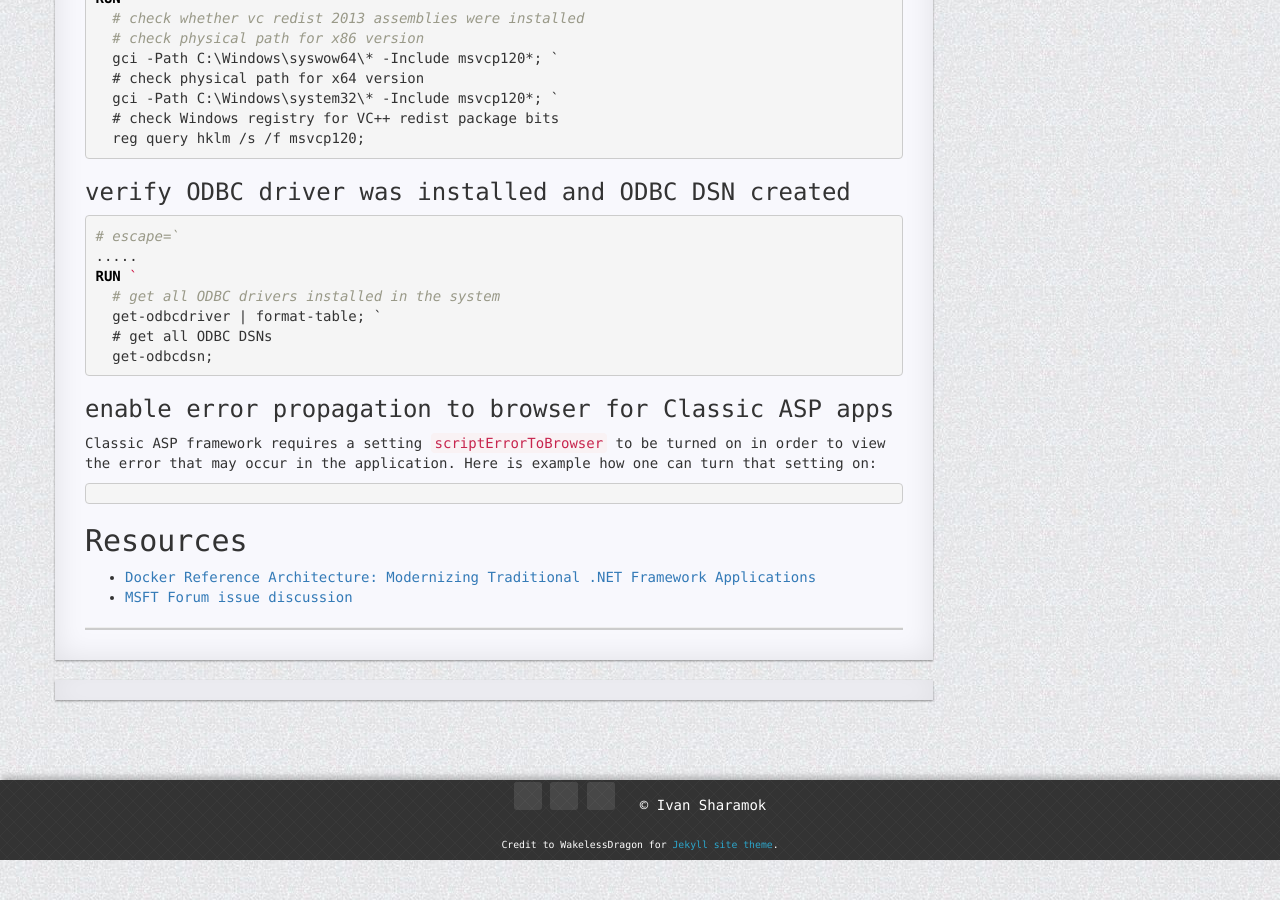
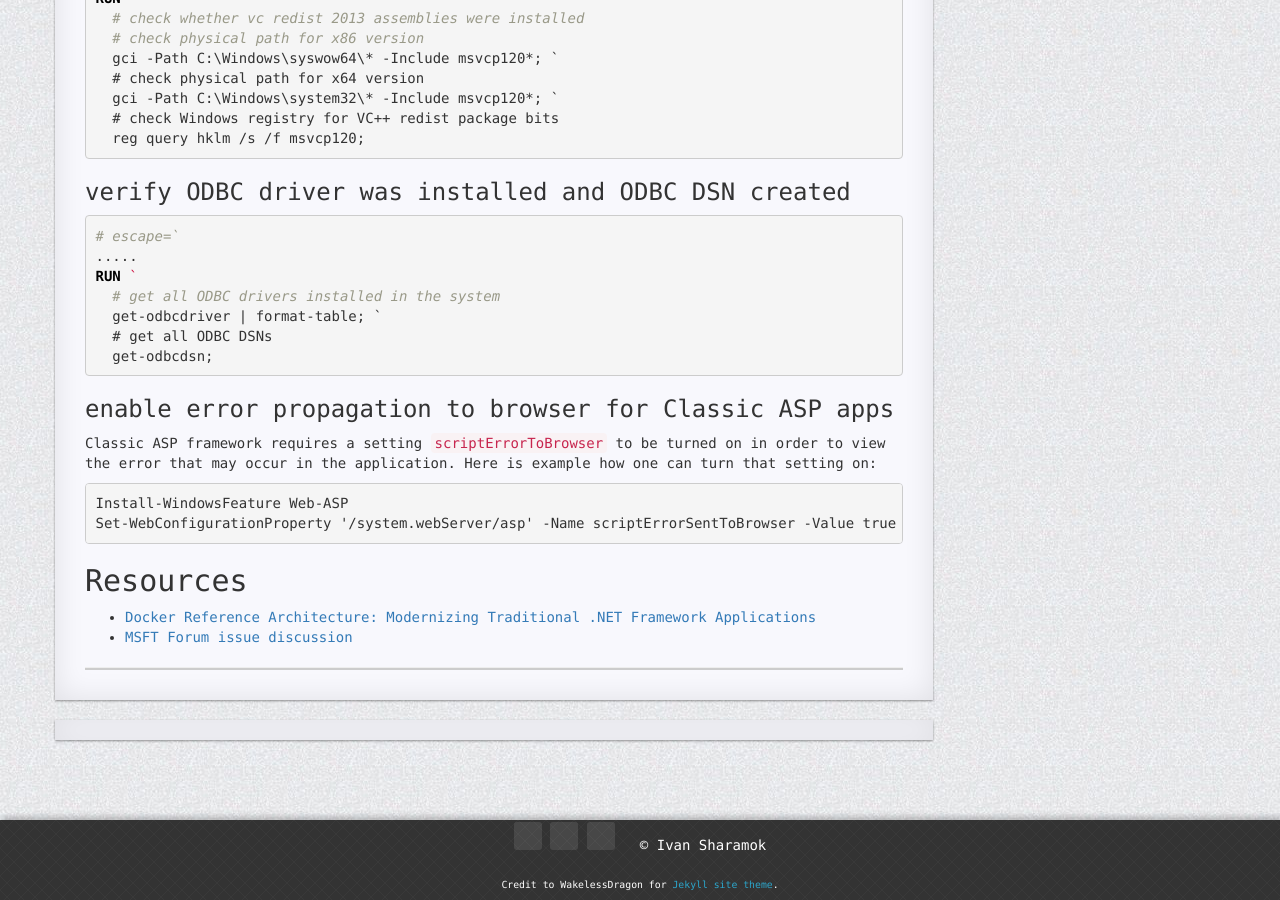
Before and after one commit to ivansharamok/blog, a Jekyll site: the page built from docs/_posts/2019-05-18-containerize-legacy-oracle-providers.md, in a window 1280 px wide and 900 px high, scrolled down 2661 px. Built offline with Jekyll 4.4.1, drawn with Linux system fonts in a browser that asks for light colours; nearby versions of some CDN libraries; comment, search, counter and statistics services are not loaded; a style sheet for code colours, icons or effects is not loaded.

Commit message:
set asp configuration setting

````diff
--- a/docs/_posts/2019-05-18-containerize-legacy-oracle-providers.md
+++ b/docs/_posts/2019-05-18-containerize-legacy-oracle-providers.md
@@ -109,6 +109,8 @@ RUN `
 Classic ASP framework requires a setting `scriptErrorToBrowser` to be turned on in order to view the error that may occur in the application. Here is example how one can turn that setting on:
 
 ```Dockerfile
+Install-WindowsFeature Web-ASP
+Set-WebConfigurationProperty '/system.webServer/asp' -Name scriptErrorSentToBrowser -Value true -Force
 ```
 
 ## Resources
````
